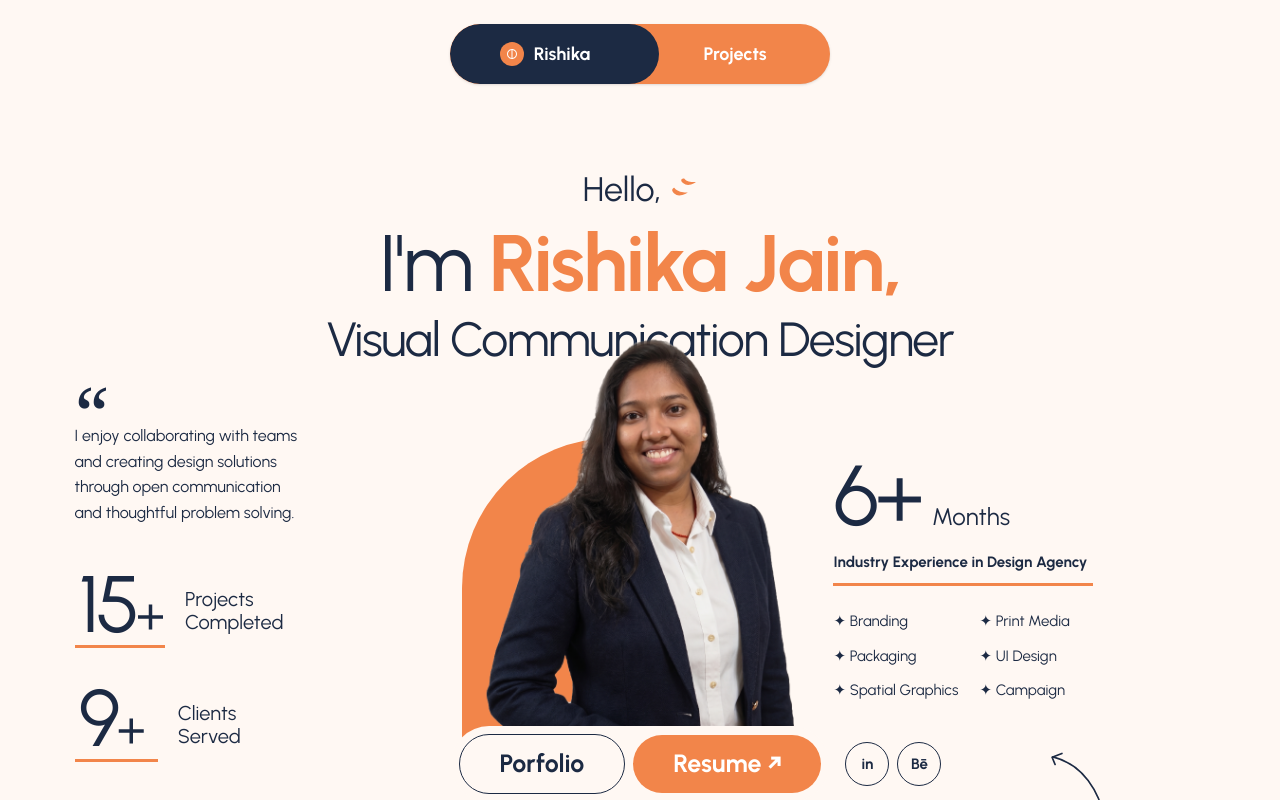
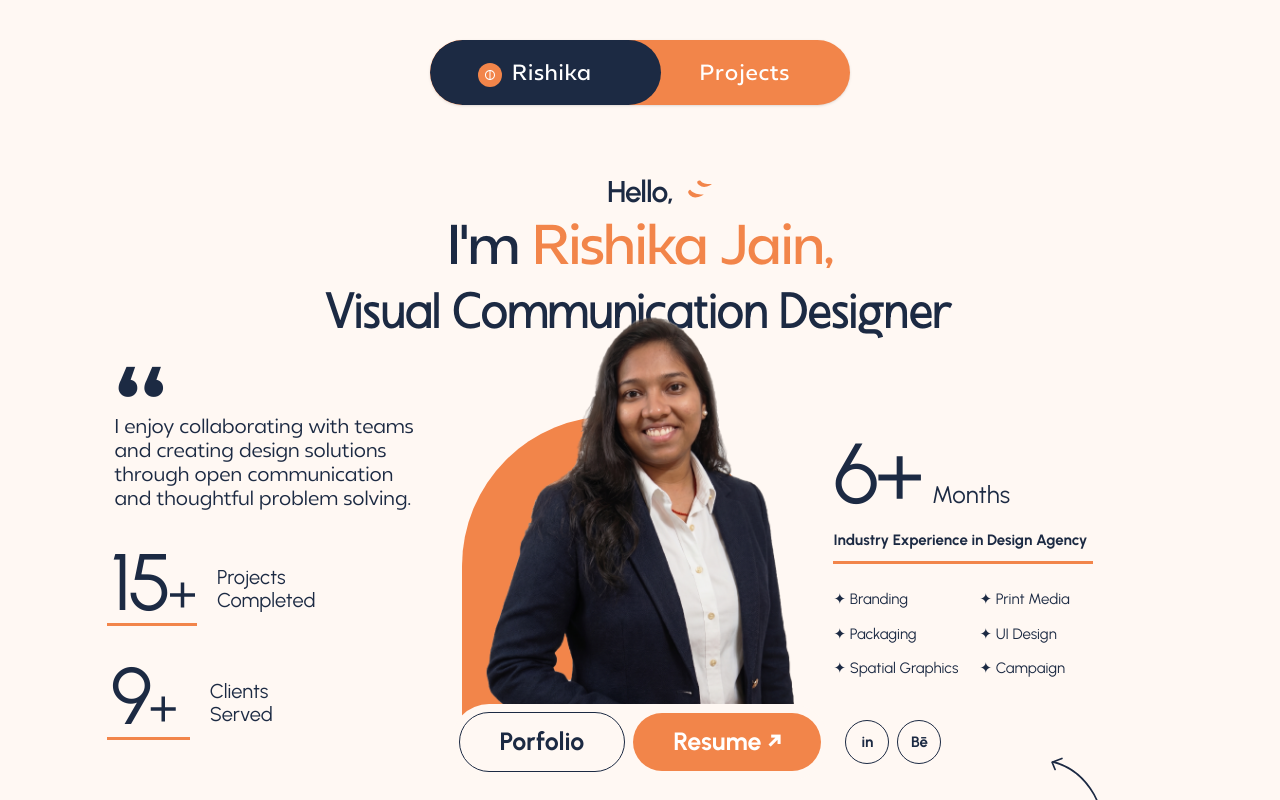
Before and after one commit to rishika912/Rishika-Portfolio, a React (Vite) app: page / in a window 1280 px wide. Shown: the top 800 px of the page. Built offline with nearby package versions, Linux system fonts and the light colour scheme.

Commit message:
hero update

```diff
--- a/src/components/Hero.jsx
+++ b/src/components/Hero.jsx
@@ -7,18 +7,19 @@ export default function Hero() {
       {/* Center Header */}
       <div className="flex flex-col items-center text-center mb-2 mt-4 relative z-10">
 
-        <div className="flex items-center justify-center gap-2 mb-2">
-          <span className="text-[34px] font-medium text-[#1C2A43]">
+      <div className="relative flex items-center font-urbanist tracking-[-1px] justify-center mb-2 w-fit">
+    <span className="text-[30px] font-semibold text-[#1C2A43]">
       Hello,
     </span>
 
+    {/* 2. Added 'absolute' and '-right-10'. This takes the icon out of the flow so it doesn't push the text! */}
     <svg
       width="28"
       height="24"
       viewBox="0 0 24 20"
       fill="none"
       xmlns="http://www.w3.org/2000/svg"
-            className="-mt-2"
+      className="absolute -right-10 -mt-2"
     >
       <path
         d="M13 3.5C16 7.5 23 6.5 23 6.5C23 6.5 17 11.5 12 7.5C8 3.5 13 3.5 13 3.5Z"
@@ -31,11 +32,11 @@ export default function Hero() {
     </svg>
         </div>
 
-        <h1 className="text-6xl md:text-[5rem] font-medium text-[#1C2A43] mb-3 tracking-tight">
-          I'm <span className="text-[#F2854A] font-bold">Rishika Jain,</span>
+        <h1 className="text-6xl md:text-[3.5rem] font-neue font-medium text-[#1C2A43] mb-3 tracking-tight">
+          I'm <span className="text-[#F2854A] font-medium">Rishika Jain,</span>
         </h1>
 
-        <h2 className="text-[3rem] leading-none font-medium text-[#1C2A43] tracking-tight">
+        <h2 className="text-[3.2rem] leading-none font-ginder font-medium text-[#1C2A43] tracking">
           Visual Communication Designer
         </h2>
       </div>
@@ -44,15 +45,15 @@ export default function Hero() {
       <div className="grid grid-cols-1 lg:grid-cols-[300px_auto_300px] gap-8 lg:gap-12 items-end justify-center w-full relative z-20">
 
         {/* LEFT */}
-        <div className="flex flex-col justify-end w-full pb-8 pl-4 lg:pl-6">
+        <div className="flex flex-col justify-end w-full pb-8 pl-4 lg:pl-0">
 
-          <div className="relative mb-12">
+          <div className="relative mb-10 left-16">
 
-            <div className="absolute -top-12 left-0 text-[75px] text-[#1C2A43] font-serif leading-none">
+            <div className="absolute -top-14 -left-1 text-[180px] text-[#1C2A43] font-neue leading-none">
               “
             </div>
 
-            <p className="text-[#1C2A43] text-[16px] leading-[1.6] font-medium">
+            <p className="text-[#1C2A43] text-[20px] text-ginder leading-[1.2] font-neue font-normal">
               I enjoy collaborating with teams
               <br />
               and creating design solutions
@@ -63,7 +64,7 @@ export default function Hero() {
             </p>
           </div>
 
-          <div className="flex flex-col gap-10">
+          <div className="flex flex-col gap-10 translate-x-14">
 
             <div className="flex items-center gap-5">
 
--- a/src/components/Navbar.jsx
+++ b/src/components/Navbar.jsx
@@ -1,9 +1,9 @@
 export default function Navbar({ currentView, setView }) {
   return (
-    <nav className="flex justify-center w-full pt-6 pb-0 mb-0 relative z-50 font-['Urbanist',sans-serif]">
+    <nav className="flex justify-center w-full pt-6 pb-0 mb-0 relative z-50 font-['Urbanist',sans-serif] translate-y-4">
 
       {/* Outer Container: The overall Orange Pill */}
-      <div className="relative w-[380px] h-[60px] bg-[#F2854A] rounded-full shadow-sm flex overflow-hidden cursor-pointer">
+      <div className="relative w-[420px] h-[65px] bg-[#F2854A] rounded-full shadow-sm flex overflow-hidden cursor-pointer">
 
         {/* Sliding Navy Background Pill */}
         {/* The 'left' property changes dynamically based on the currentView state */}
@@ -17,7 +17,7 @@ export default function Navbar({ currentView, setView }) {
         {/* Rishika Button */}
         <button
           onClick={() => setView('rishika')}
-          className="flex-1 flex items-center justify-center gap-2.5 text-lg font-bold z-10 text-white transition-colors"
+          className="flex-1 flex items-center justify-center gap-2.5 text-[22px] font-neue font-medium z-10 tracking-[1px] translate-y-0.5 text-white transition-colors"
         >
           {/* Circular Icon - Fades to semi-transparent when inactive so it doesn't clash with the orange */}
           <div className={`w-6 h-6 rounded-full flex items-center justify-center transition-colors duration-300 ${
@@ -33,7 +33,7 @@ export default function Navbar({ currentView, setView }) {
         {/* Projects Button */}
         <button
           onClick={() => setView('projects')}
-          className="flex-1 flex items-center justify-center text-lg font-bold z-10 text-white transition-colors"
+          className="flex-1 flex items-center justify-center text-[22px] font-neue font-medium z-10 tracking-[1px] translate-y-0.5 text-white transition-colors"
         >
           Projects
         </button>
```
Lines whose indentation alone changed are shown as unchanged.
